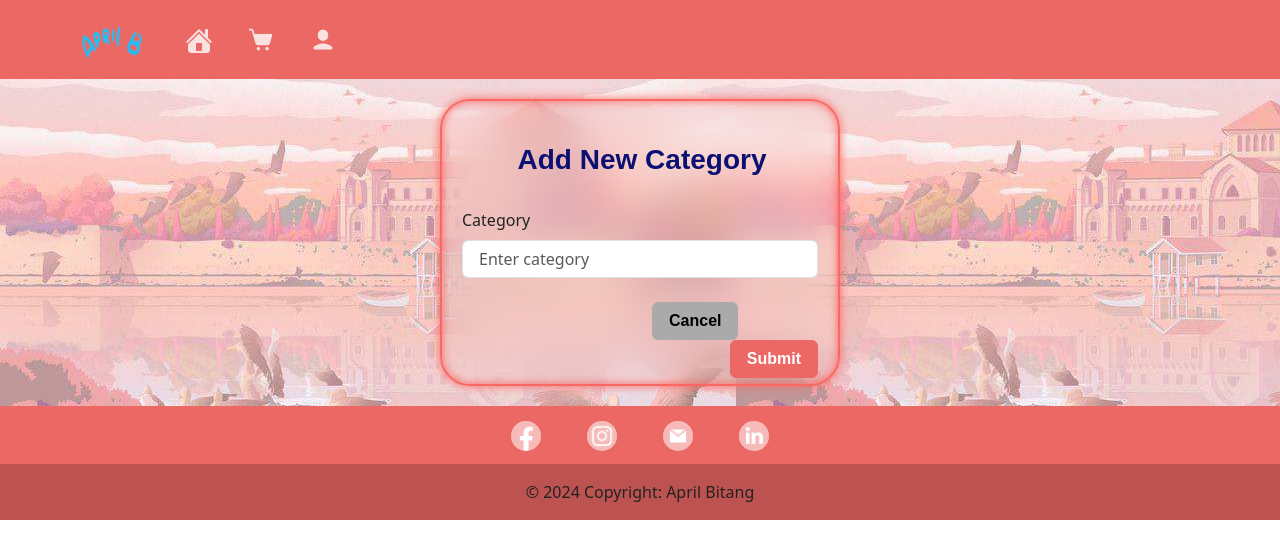
After one commit to MsEphryll/Simple-Website, a PHP site: page /newcategory-form.php in a window 1280 px wide. The commit adds this page. Shown: the top 559 px of the page. Run offline with PHP 8.4, Linux system fonts and the light colour scheme; some web fonts are replaced.

Commit message:
new categories can be added through form

```diff
--- /dev/null
+++ b/Bitang_AR(finals)/newcategory-form.php
@@ -0,0 +1,46 @@
+<?php
+include 'templates/header.php';
+?>
+
+<style>
+  .form-cont{
+    background:transparent;
+    backdrop-filter: blur(20px);
+    width: 400px;
+    max-height: 580px;
+    margin:auto;
+    padding:20px;
+    border: 2px solid #f96863;
+    border-radius:30px;
+    box-shadow: 0px 0px 10px #f96863, 0px 0px 10px #f96863 inset;
+    margin-top: 10px;
+    margin-bottom: 10px;
+  }
+</style>
+
+
+<div style='overflow-x:auto'>
+
+
+<div class='form-cont'>
+  <br>
+  <h3 style='text-align:center; margin-auto; width:360px; '>Add New Category</h3>
+  <form action="add-new-category.php" method="POST">
+    <fieldset>
+      <div>
+        <label for="inputName" class="form-label mt-4">Category</label>
+        <input type="text" class="form-control" name="categoryName" placeholder="Enter category" required>
+      </div>
+    </fieldset>
+
+    <!-- Submit Button -->
+    <br>
+    <button type="submit" style="margin-left: 190px;" class="btn btn-secondary"><a href="regproductform.php">Cancel</a></button>
+    <input type="submit" style='float:right'; class="btn btn-primary">  </button>
+    <!-- <input type="submit">  -->
+  </form>
+  <br>
+</div>
+</div>
+
+<?php include 'templates/footer.php' ?>
--- a/Bitang_AR(finals)/registeruser.php
+++ b/Bitang_AR(finals)/registeruser.php
@@ -29,7 +29,7 @@ $result = mysqli_query($conn, $sql);
 
 <div class='form-cont'>
   <br>
-  <h3 style='text-align:center; margin-auto; width:360px;'>Register User</h3>
+  <h3 style='text-align:center; margin-auto;'>Register User</h3>
   <form action="reguser.php" method="POST">
     <fieldset>
       <div>
```
Also changed, not shown: Bitang_AR(finals)/add-new-category.php (added, +15 -0 lines), Bitang_AR(finals)/regproductform.php (+6 -4 lines).
